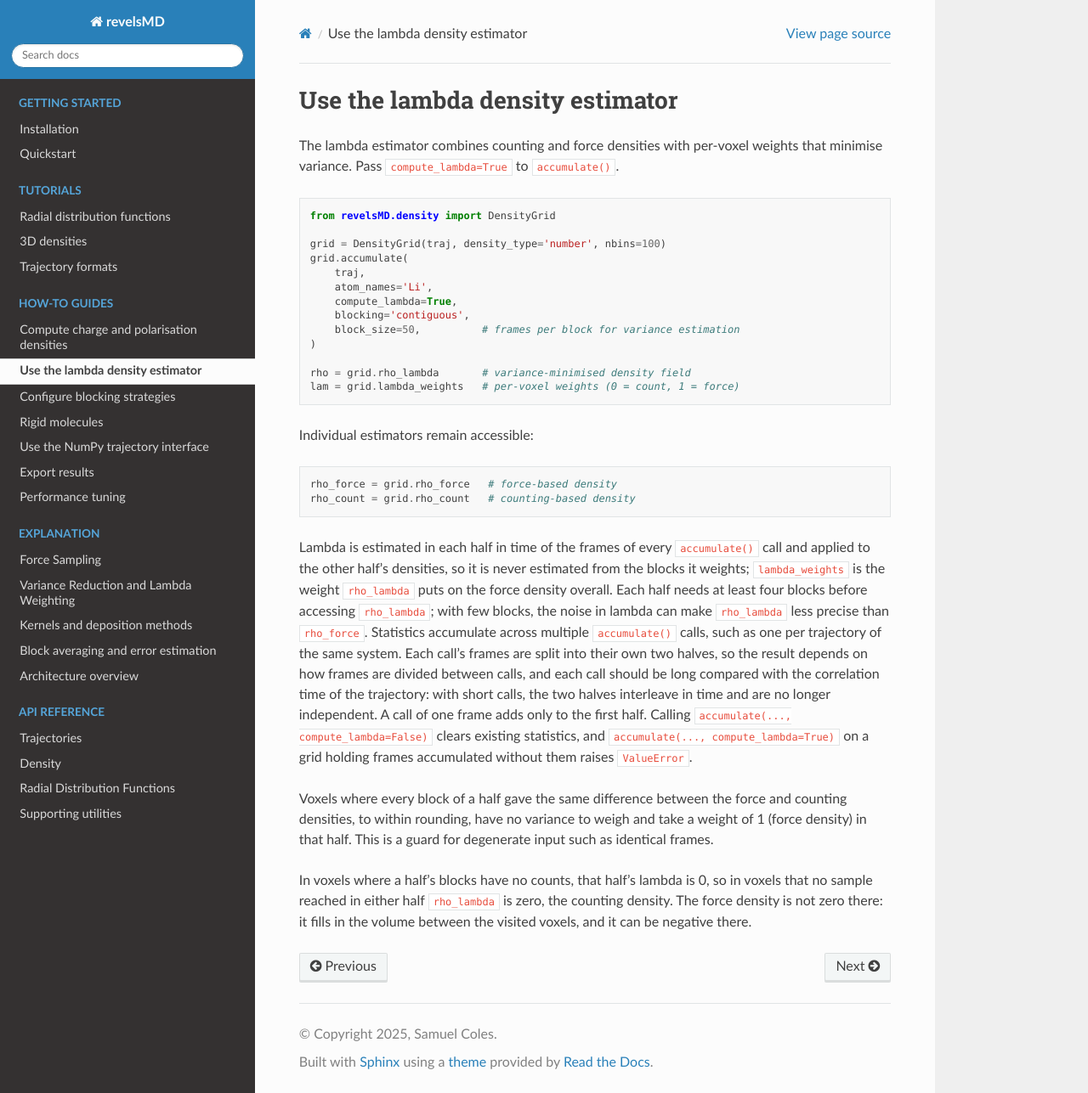
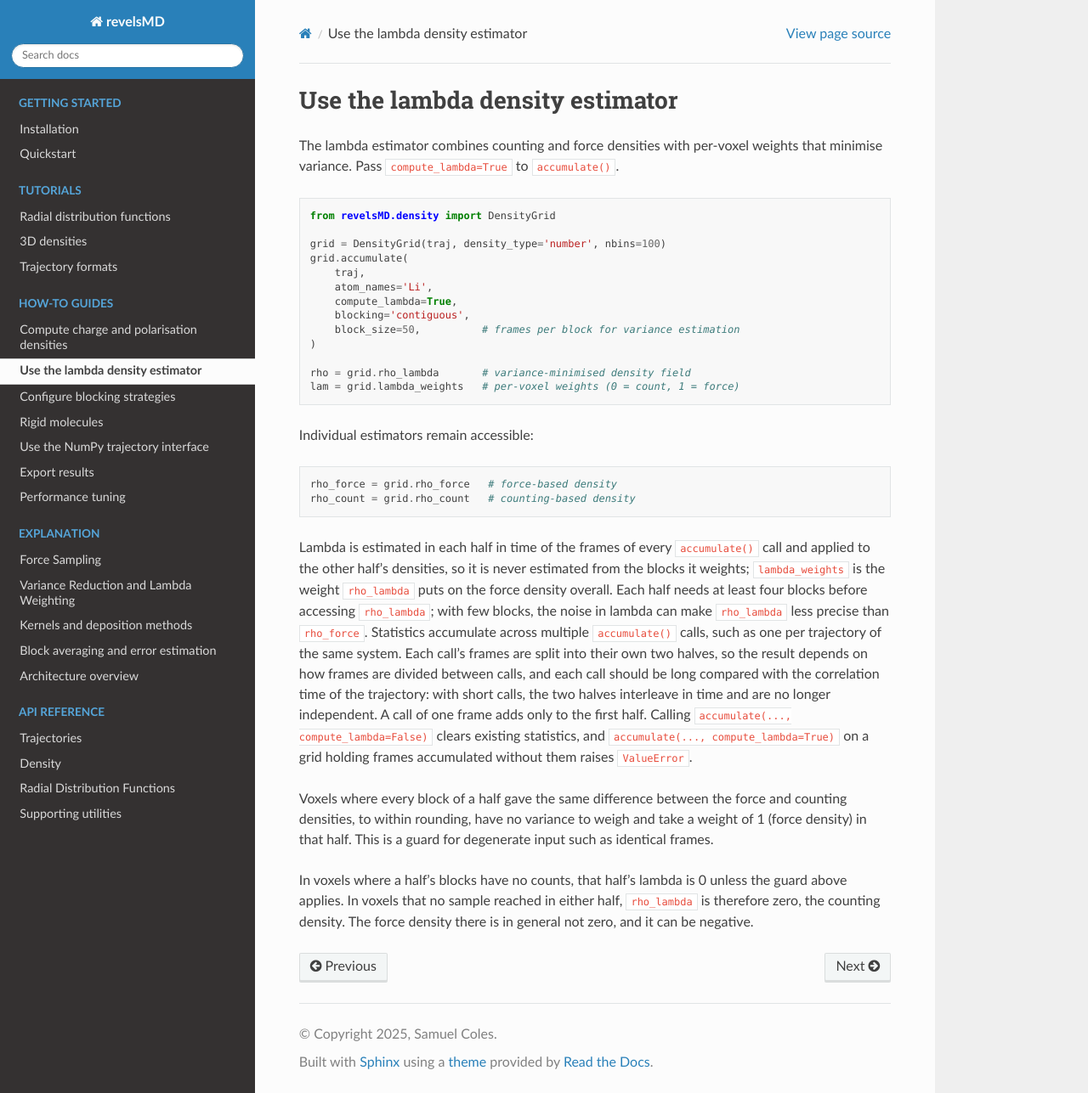
Before and after one commit to user200000/revelsmd, a Sphinx documentation site: the page built from docs/source/how-to/lambda-weighting.md, in a window 1280 px wide and 1287 px high. Shown: the whole window at 85% size. Built offline with Sphinx 7.4.7 and the Read the Docs theme 3.1.0, drawn with Linux system fonts in a browser that asks for light colours.

Commit message:
Qualify where lambda is 0 in unreached voxels, and document write_to_cube's lambda error
Where a half's blocks have no counts, lambda is 0 only if delta varies
between them; otherwise the zero-variance guard gives lambda = 1. The force
density in unreached voxels is in general not zero, not necessarily so.
write_to_cube('lambda') raises ValueError when either half has fewer than
four blocks.

```diff
--- a/docs/source/how-to/lambda-weighting.md
+++ b/docs/source/how-to/lambda-weighting.md
@@ -46,7 +46,7 @@ and counting densities, to within rounding, have no variance to weigh and take
 a weight of 1 (force density) in that half. This is a guard for degenerate
 input such as identical frames.
 
-In voxels where a half's blocks have no counts, that half's lambda is 0, so
-in voxels that no sample reached in either half `rho_lambda` is zero, the
-counting density. The force density is not zero there: it fills in the
-volume between the visited voxels, and it can be negative there.
+In voxels where a half's blocks have no counts, that half's lambda is 0 unless
+the guard above applies. In voxels that no sample reached in either half,
+`rho_lambda` is therefore zero, the counting density. The force density there
+is in general not zero, and it can be negative.
```
Also changed, not shown: docs/source/explanation/variance-reduction.md (+1 -1 lines), 1 other file.
